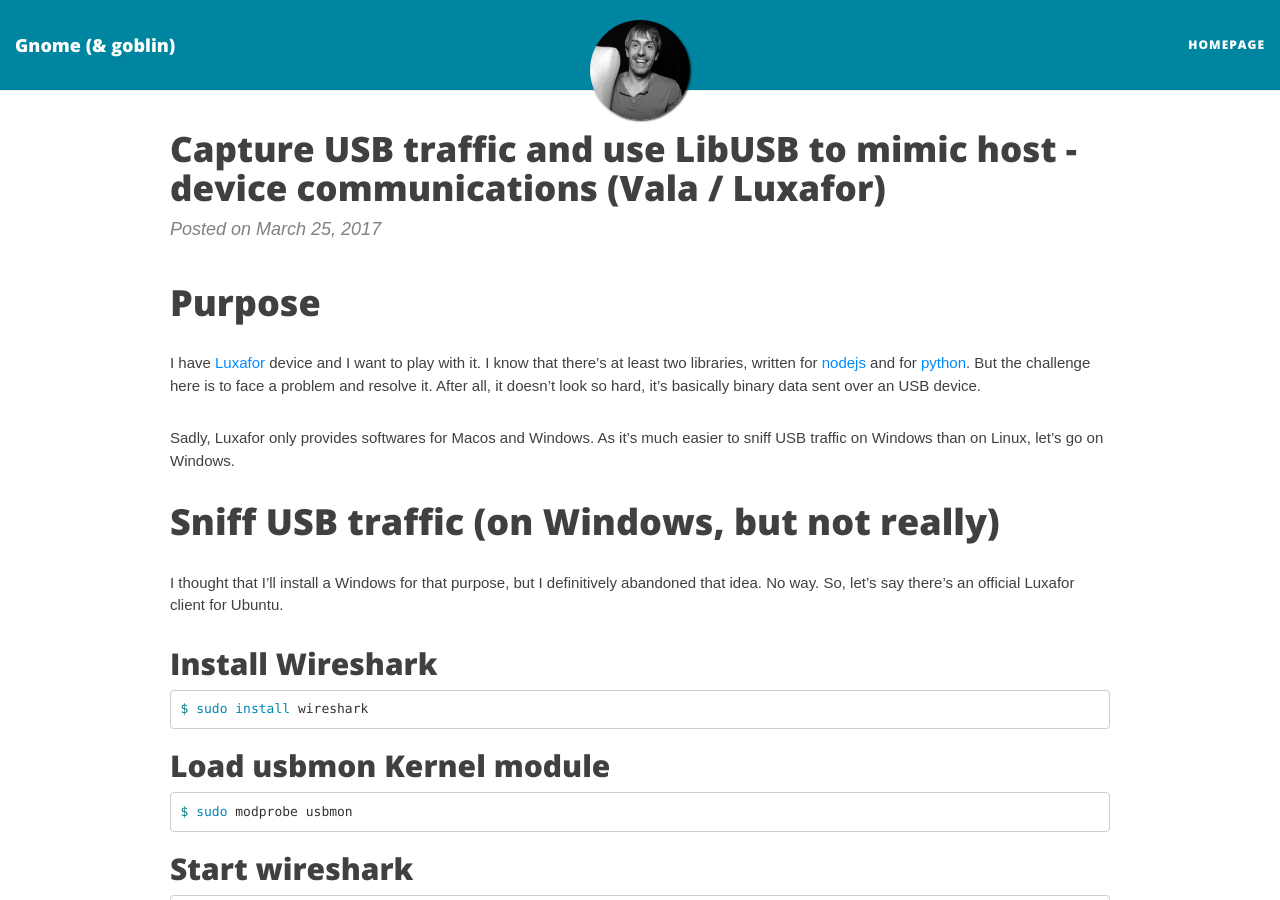
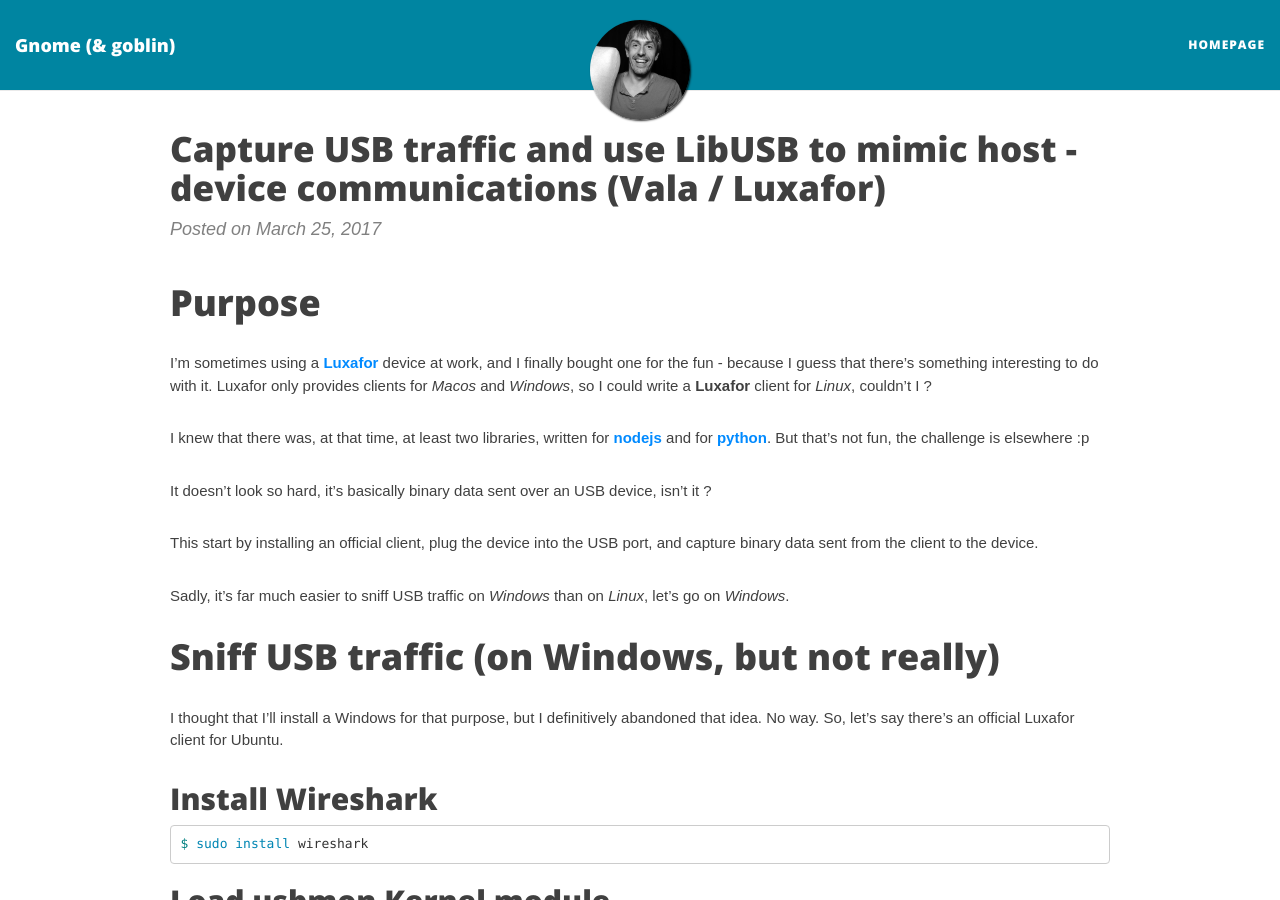
Before and after one commit to lcallarec/blog.io, a Jekyll site: the page built from _posts/2017-03-25-capture usb traffic.md, in a window 1280 px wide and 900 px high. Built offline with Jekyll 4.4.1, drawn with Linux system fonts in a browser that asks for light colours; nearby versions of some CDN libraries; some of the changed text lies outside the part shown.

Commit message:
Improve introduction

```diff
--- a/_posts/2017-03-25-capture usb traffic.md
+++ b/_posts/2017-03-25-capture usb traffic.md
@@ -6,9 +6,15 @@
 
 # Purpose
 
-I have [Luxafor](http://www.luxafor.fr/products/) device and I want to play with it. I know that there's at least two libraries, written for [nodejs](https://github.com/iamthefox/luxafor) and for [python](https://github.com/vmitchell85/luxafor-python). But the challenge here is to face a problem and resolve it. After all, it doesn't look so hard, it's basically binary data sent over an USB device.
+I'm sometimes using a __[Luxafor](http://www.luxafor.fr/products/)__ device at work, and I finally bought one for the fun - because I guess that there's something interesting to do with it. Luxafor only provides clients for _Macos_ and _Windows_, so I could write a **Luxafor** client for _Linux_, couldn't I ?
 
-Sadly, Luxafor only provides softwares for Macos and Windows. As it's much easier to sniff USB traffic on Windows than on Linux, let's go on Windows.
+I knew that there was, at that time, at least two libraries, written for __[nodejs](https://github.com/iamthefox/luxafor)__ and for __[python](https://github.com/vmitchell85/luxafor-python)__. But that's not fun, the challenge is elsewhere :p
+
+It doesn't look so hard, it's basically binary data sent over an USB device, isn't it ?
+
+This start by installing an official client, plug the device into the USB port, and capture binary data sent from the client to the device.
+
+Sadly, it's far much easier to sniff USB traffic on _Windows_ than on _Linux_, let's go on _Windows_.
 
 # Sniff USB traffic (on Windows, but not really)
 
@@ -103,7 +109,7 @@
 
 # Write a Vala script that does the job
 
-Before I strat, I read chunks of documentation from [LibUSB](http://libusb.info/). I learnt that Prior to connect to an USB device, I need to find the vendorID and productID of the Luxafor device.
+Before I start, I read chunks of documentation from [LibUSB](http://libusb.info/). I learnt that Prior to connect to an USB device, I need to find the vendorID and productID of the Luxafor device.
 
 ## Find USB vendorID / productID
 
```
